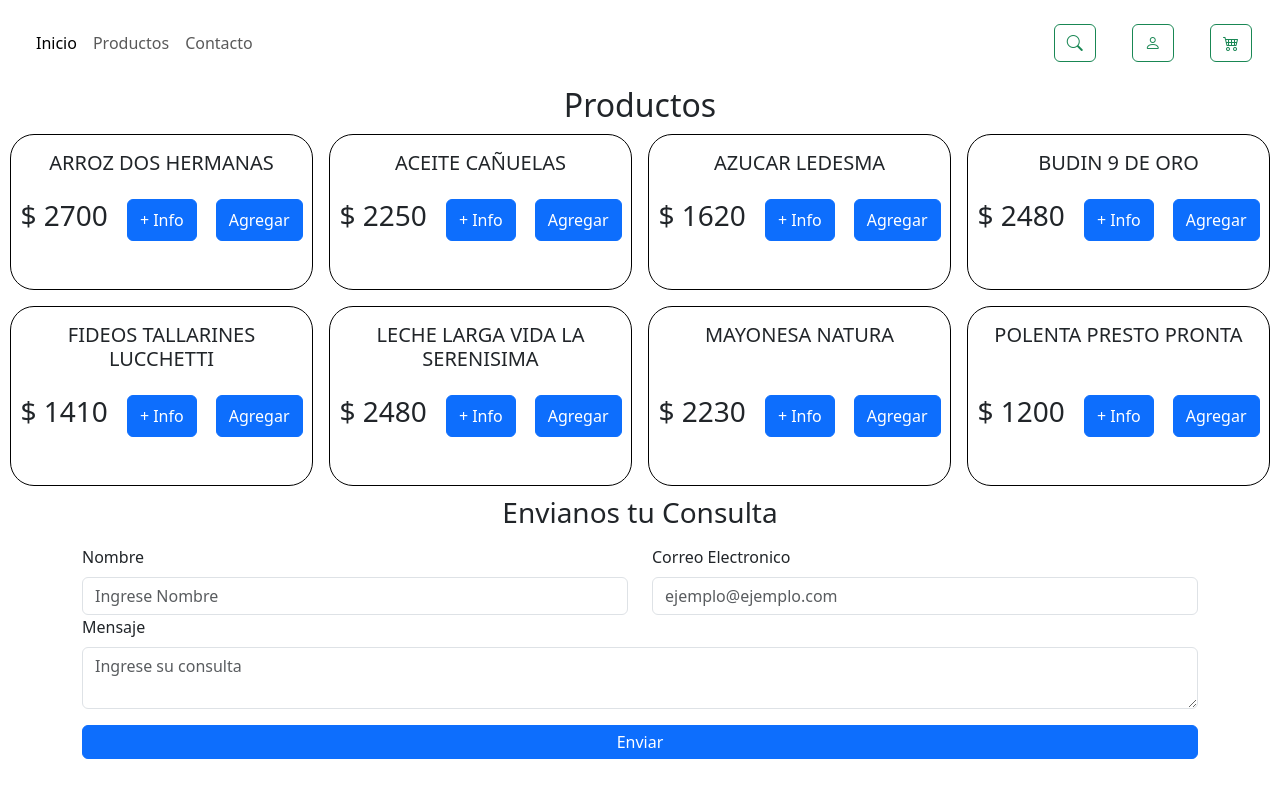
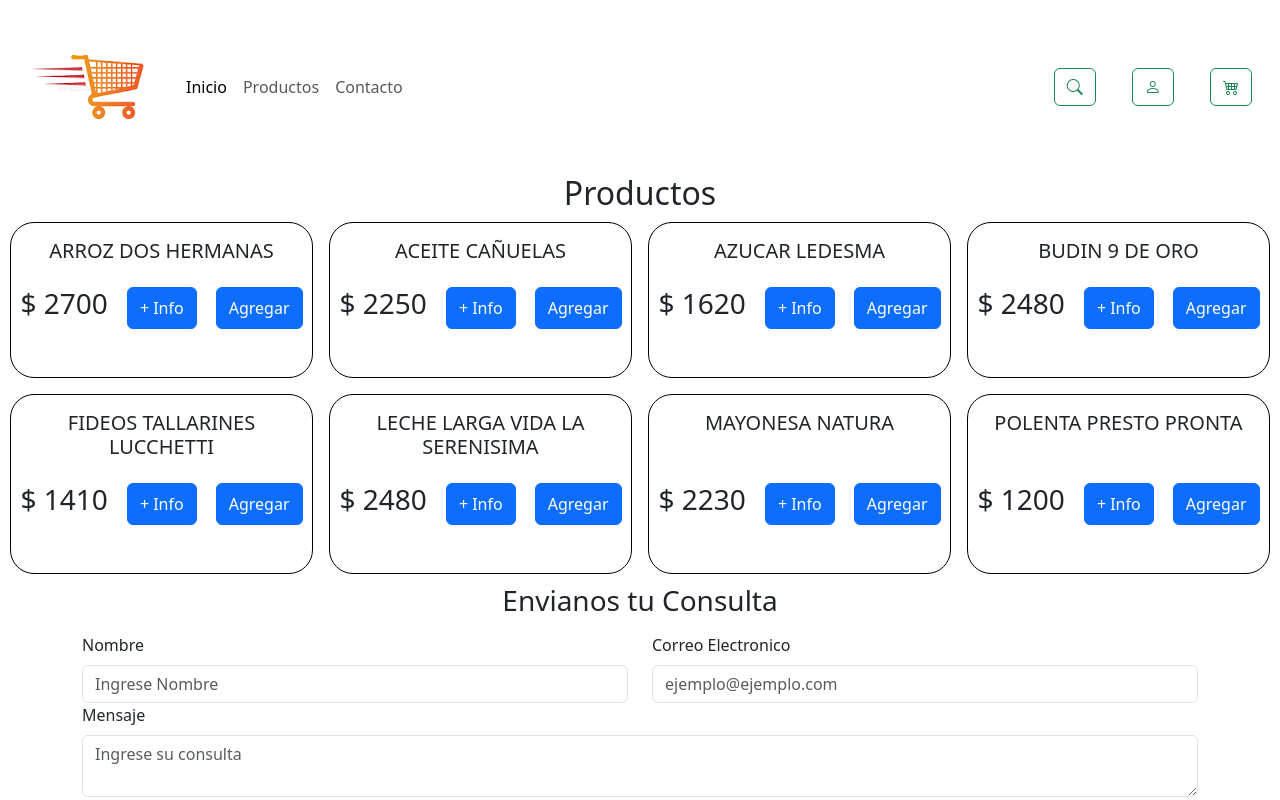
Before and after one commit to Diazjg/trabajo-final-telento-tech, a plain HTML site: page index.html in a window 1280 px wide. Shown: the top 800 px of the page. Drawn offline with nearby package versions, Linux system fonts and the light colour scheme; the site is published under a folder, as on GitHub Pages, so addresses that start at the root find nothing.

Commit message:
arreglo de rendeerizado carrito

```diff
--- a/index.html
+++ b/index.html
@@ -22,7 +22,7 @@
         <nav class="navbar navbar-expand-lg ">
             <div class="container-fluid">
               <a class="navbar-brand" href="#">
-                <img src="/img/carrito1.png" alt="" >
+                <img src="img/carrito1.png" alt="" >
               </a>
               <button class="navbar-toggler" type="button" data-bs-toggle="collapse" data-bs-target="#navbarSupportedContent" aria-controls="navbarSupportedContent" aria-expanded="false" aria-label="Toggle navigation">
                 <span class="navbar-toggler-icon"></span>
```
